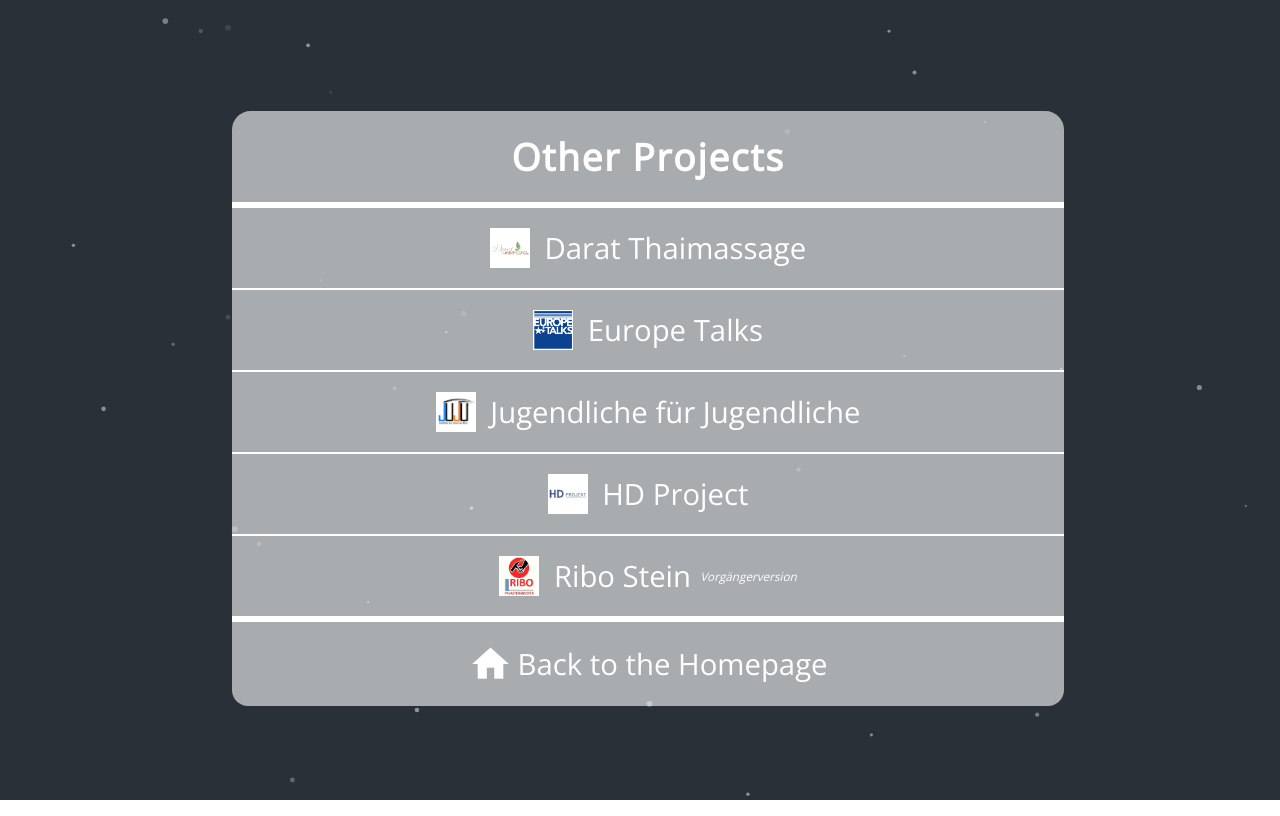
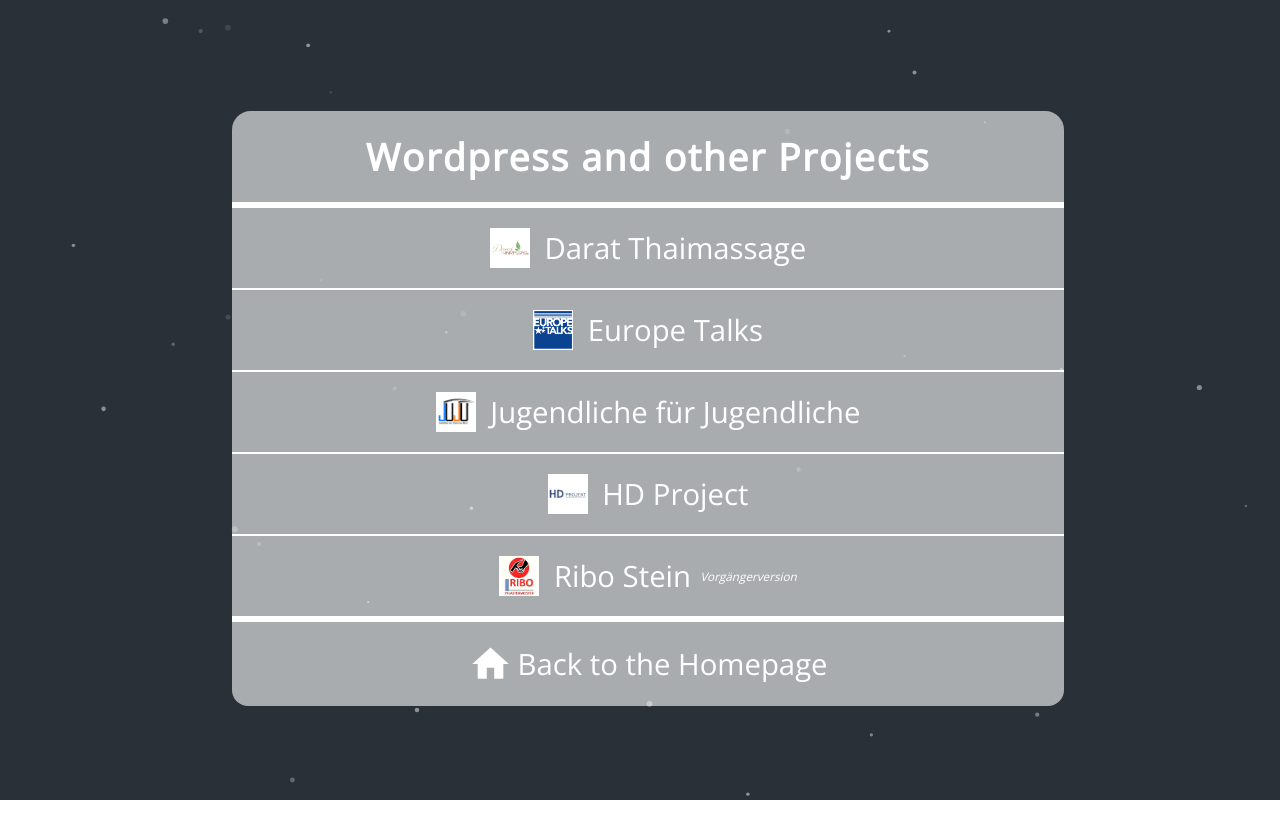
Before and after one commit to t-scheiber/nextjs_app, a Next.js app: page /otherprojects in a window 1280 px wide. Built offline with nearby package versions, Linux system fonts and the light colour scheme.

Commit message:
rename wordpress projects instead of other projects

```diff
--- a/pages/index.js
+++ b/pages/index.js
@@ -85,7 +85,7 @@
                 height={110}
               />
 
-              <p>Other Projects</p>
+              <p>Wordpress & other Projects</p>
             </div>
           </Link>
 
--- a/pages/otherprojects.js
+++ b/pages/otherprojects.js
@@ -31,7 +31,7 @@
         <link rel="manifest" href="/files/favicons/site.webmanifest" />
       </Head>
       <div className={styles.container}>
-        <div className={styles.heading}>Other Projects</div>
+        <div className={styles.heading}>Wordpress and other Projects</div>
         <ul className={styles.liste}>
           <a className={styles.links} href="https://www.darat-thaimassage.at/">
             <li className={styles.eintrag}>
```
